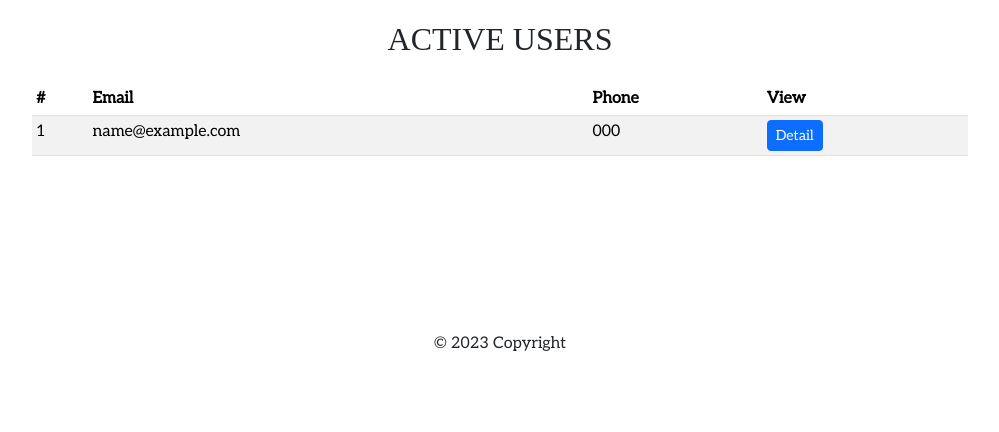
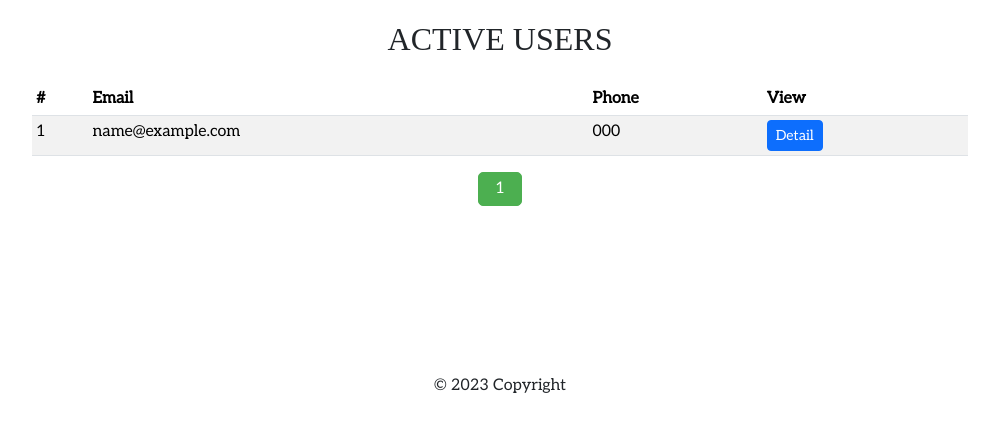
Before and after one commit to mahmudur26/dynamicqr, a Laravel app: page /active-users in a window 1280 px wide. Shown: the part 48-480 px from the top of the page, without its empty margins (140-1139 px from the left). Run offline with Laravel 9, Linux system fonts and the light colour scheme; a user stored in the database is signed in; tables that the repository leaves empty hold one stand-in row (values such as "Sample post").

Commit message:
AdminController, Controller, adminStyle css, active, and pending pages in admin

```diff
--- a/app/Http/Controllers/AdminController.php
+++ b/app/Http/Controllers/AdminController.php
@@ -11,10 +11,25 @@ class AdminController extends Controller
 {
     public function pending_users()
     {
-        $data['title'] = 'Pending Users';
+        $perPageRecord = 10;
+        $pageRecordStart = 0;
+        request('page') == null ? $data['page'] = 1 : $data['page'] = request('page');
+        if(request('page'))
+        {
+            $pageRecordStart = ($data['page'] - 1)*$perPageRecord;
+        }
+        $totalRecord = User::where('is_verified' , '=' , 1)
+                            ->where('is_active' , '=' , 1)
+                            ->get();
+        $data['totalPageCount'] = (int)ceil(sizeof($totalRecord) / $perPageRecord);
+
         $data['users'] = User::where('is_verified' , '=' , NULL)
                                 ->where('is_active' , '=' , 1)
+                                ->limit($perPageRecord)
+                                ->offset($pageRecordStart)
                                 ->get();
+
+        $data['title'] = 'Pending Users';
         return view("admin.pending-users" , $data);
     }
 
@@ -34,10 +49,24 @@ class AdminController extends Controller
 
     public function active_users()
     {
-        $data['title'] = 'Active Users';
+        $perPageRecord = 10;
+        $pageRecordStart = 0;
+        request('page') == null ? $data['page'] = 1 : $data['page'] = request('page');
+        if(request('page'))
+        {
+            $pageRecordStart = ($data['page'] - 1)*$perPageRecord;
+        }
+        $totalRecord = User::where('is_verified' , '=' , 1)
+                            ->where('is_active' , '=' , 1)
+                            ->get();
+        $data['totalPageCount'] = (int)ceil(sizeof($totalRecord) / $perPageRecord);
+
         $data['users'] = User::where('is_verified' , '=' , 1)
                             ->where('is_active' , '=' , 1)
+                            ->limit($perPageRecord)
+                            ->offset($pageRecordStart)
                             ->get();
+        $data['title'] = 'Active Users';
         return view("admin.active-users" , $data);
     }
 
--- a/public/frontend/css/adminStyle.css
+++ b/public/frontend/css/adminStyle.css
@@ -99,4 +99,33 @@ body{
     text-transform: uppercase;
     font-family: 'Abyssinica SIL';
 }
-/* ---------------------------------------------------------PAGE CSS START */
+/* ---------------------------------------------------------PAGE CSS END */
+
+/* ---------------------------------------------------------PAGINATION START */
+.center{
+  text-align: center;
+}
+
+.pagination {
+  display: inline-block;
+}
+
+.pagination a {
+  color: black;
+  float: left;
+  padding: 4px 16px;
+  text-decoration: none;
+  transition: background-color .3s;
+  border: 1px solid #ddd;
+  margin: 0 4px;
+  border-radius: 5px;
+}
+
+.pagination a.active {
+  background-color: #4CAF50;
+  color: white;
+  border: 1px solid #4CAF50;
+  border-radius: 5px;
+}
+
+.pagination a:hover:not(.active) {background-color: #ddd;}
--- a/resources/views/admin/active-users.blade.php
+++ b/resources/views/admin/active-users.blade.php
@@ -27,6 +27,13 @@
         @endforeach
     </tbody>
     </table>
-</div>
+    <div class="center">
+        <div class="pagination">
+            @for($currentPage = 1 ; $currentPage <= $totalPageCount ; $currentPage++)
+                <a href="{{url('/active-users?page='.$currentPage)}}" class="<?php echo $page==$currentPage ? 'active' : '' ?>">{{$currentPage}}</a>
+            @endfor
+        </div>
+    </div>
+    </div>
 
 @endsection
```
Also changed, not shown: app/Http/Controllers/Controller.php (+20 -29 lines), resources/views/admin/pending-users.blade.php (+7 -0 lines).
